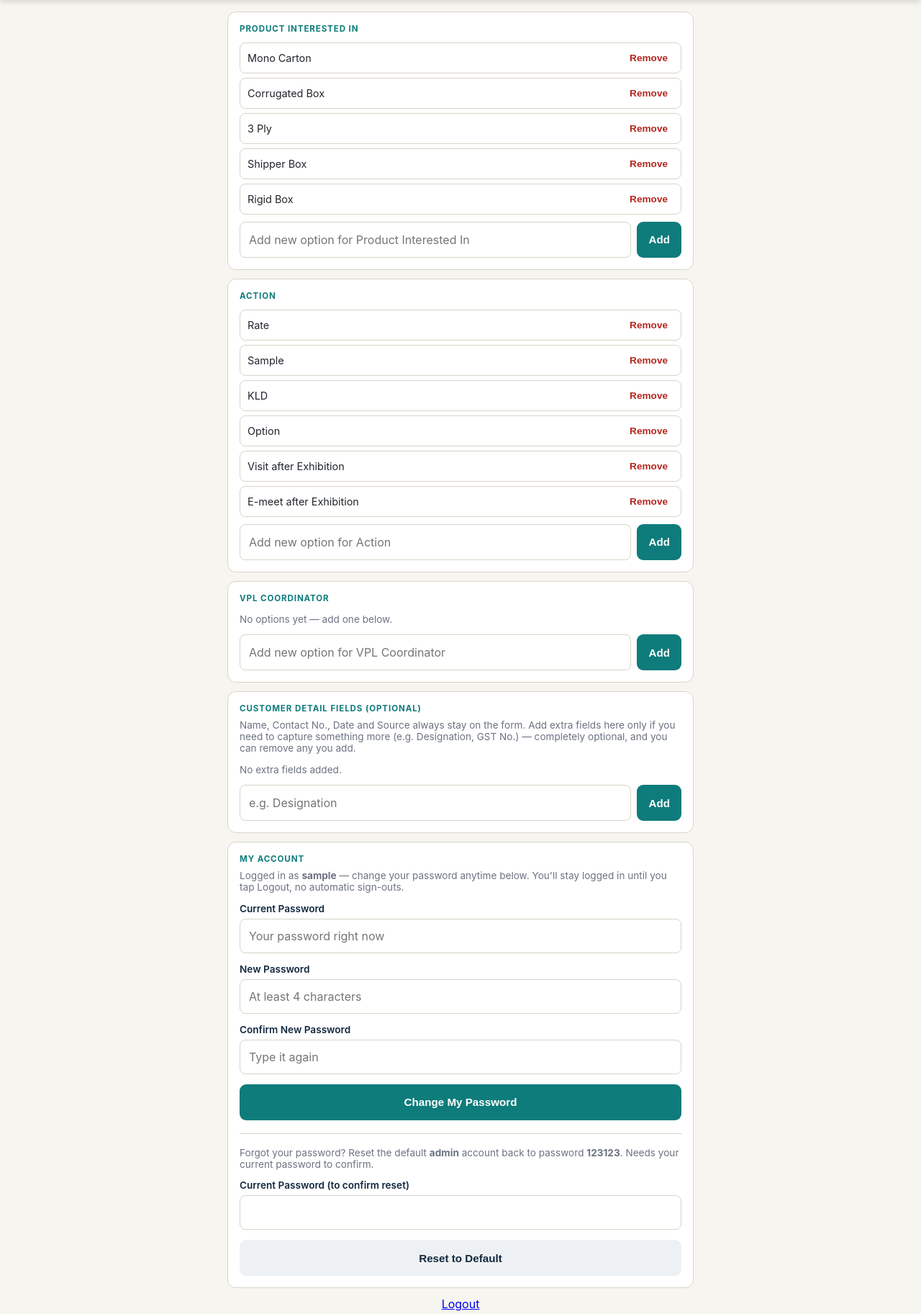
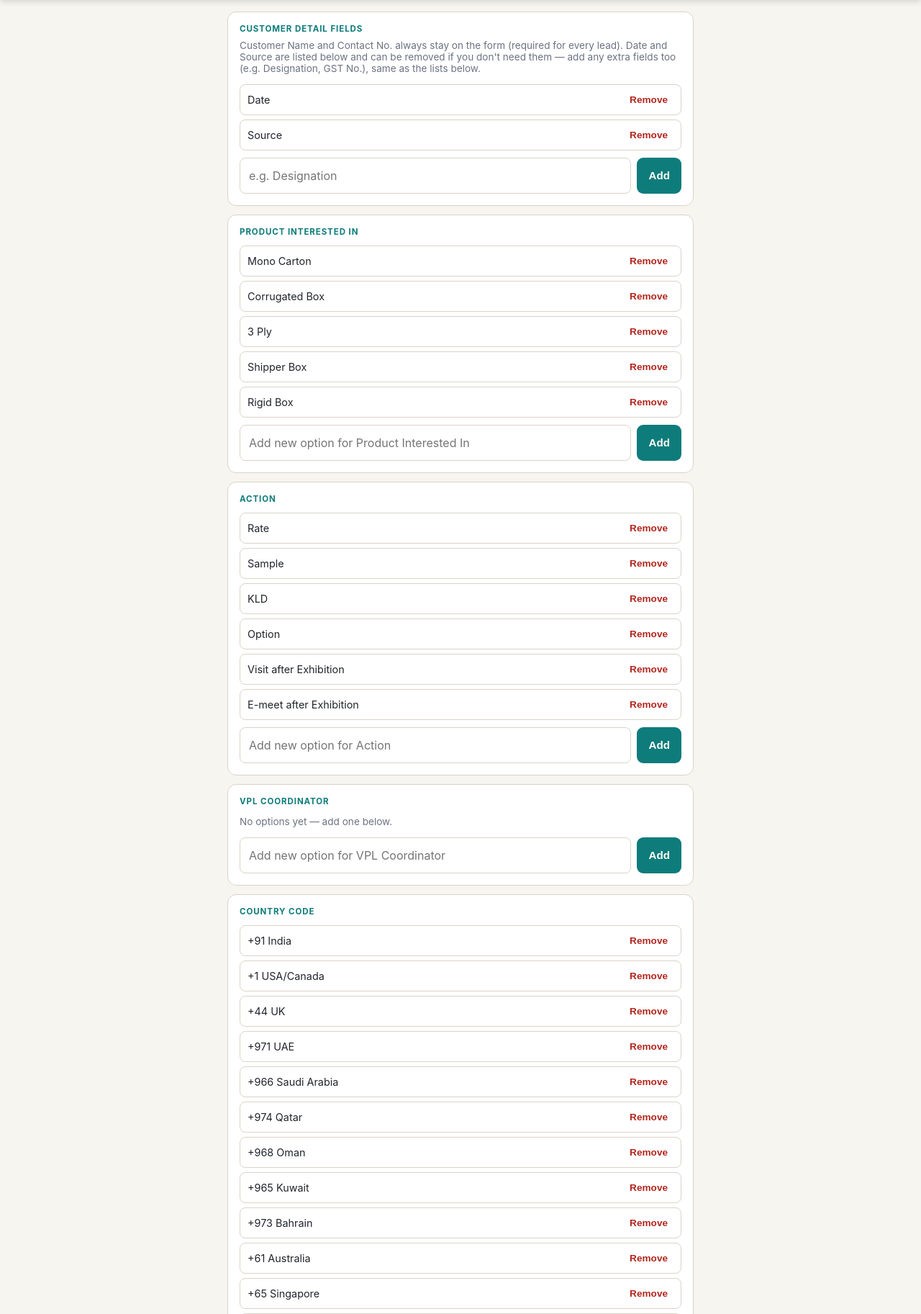
Before and after one commit to rdtechsolutionservices-dot/hrms-software, a Flask app: page /settings in a window 1280 px wide. Shown: the part 127-1952 px from the top of the page at 72% size. Run offline with Flask 3, Linux system fonts and the light colour scheme; the visitor is signed in with stand-in values (Sample User, id 1); data comes from the database, SQL or seed files in the repository; data that the repository does not hold is empty; parts of the project's set-up code (start-up, migrations or seed data) failed here and were passed over.

Commit message:
HRMS Update 15-07-2026

```diff
--- a/app.py
+++ b/app.py
@@ -59,17 +59,32 @@ DEFAULT_ADMIN_PASSWORD = os.environ.get("VPL_ADMIN_PASSWORD", "123123")
 FIELD_PRODUCT_TYPES = "product_types"
 FIELD_ACTIONS = "actions"
 FIELD_COORDINATOR = "vpl_coordinator"
+FIELD_COUNTRY_CODE = "country_codes"
+
+# used as the default pre-selected option in the Country Code dropdown
+DEFAULT_COUNTRY_CODE_VALUE = "+91 India"
 
 DEFAULT_OPTIONS = {
     FIELD_PRODUCT_TYPES: ["Mono Carton", "Corrugated Box", "3 Ply", "Shipper Box", "Rigid Box"],
     FIELD_ACTIONS: ["Rate", "Sample", "KLD", "Option", "Visit after Exhibition", "E-meet after Exhibition"],
     FIELD_COORDINATOR: [],  # left empty on purpose - add your team's names via Master Settings
+    FIELD_COUNTRY_CODE: [
+        DEFAULT_COUNTRY_CODE_VALUE, "+1 USA/Canada", "+44 UK", "+971 UAE", "+966 Saudi Arabia",
+        "+974 Qatar", "+968 Oman", "+965 Kuwait", "+973 Bahrain", "+61 Australia",
+        "+65 Singapore", "+60 Malaysia", "+66 Thailand", "+62 Indonesia", "+63 Philippines",
+        "+86 China", "+81 Japan", "+82 South Korea", "+92 Pakistan", "+880 Bangladesh",
+        "+94 Sri Lanka", "+977 Nepal", "+95 Myanmar", "+49 Germany", "+33 France",
+        "+39 Italy", "+34 Spain", "+31 Netherlands", "+46 Sweden", "+41 Switzerland",
+        "+7 Russia", "+27 South Africa", "+234 Nigeria", "+254 Kenya", "+20 Egypt",
+        "+55 Brazil", "+52 Mexico", "+54 Argentina", "+64 New Zealand", "+353 Ireland",
+    ],
 }
 
 FIELD_LABELS = {
     FIELD_PRODUCT_TYPES: "Product Interested In",
     FIELD_ACTIONS: "Action",
     FIELD_COORDINATOR: "VPL Coordinator",
+    FIELD_COUNTRY_CODE: "Country Code",
 }
 
 EXPORT_HEADERS = [
@@ -159,6 +174,35 @@ def init_db():
             );
         """)
 
+        # migration: add sort_order if this is an existing DB from before
+        # Date/Source were folded into the custom fields list
+        cf_cols = [row[1] for row in conn.execute("PRAGMA table_info(custom_fields)").fetchall()]
+        if "sort_order" not in cf_cols:
+            conn.execute("ALTER TABLE custom_fields ADD COLUMN sort_order INTEGER;")
+            # preserve the relative order fields were originally added in,
+            # offset so Date/Source (order 0 and 1, pinned below) stay on top
+            conn.execute("UPDATE custom_fields SET sort_order = id + 100 WHERE sort_order IS NULL;")
+
+        # Date and Source used to be fixed, hardcoded fields. They now live
+        # in this same removable/addable list, pinned to the top (sort_order
+        # 0 and 1) whether this is a brand new DB or an upgrade from an
+        # older one that already has other custom fields.
+        now = datetime.now().strftime("%Y-%m-%d %H:%M:%S")
+        for pinned_label, pinned_order in (("Date", 0), ("Source", 1)):
+            existing_row = conn.execute(
+                "SELECT id FROM custom_fields WHERE label = ? COLLATE NOCASE", (pinned_label,)
+            ).fetchone()
+            if existing_row:
+                conn.execute(
+                    "UPDATE custom_fields SET sort_order = ? WHERE id = ?",
+                    (pinned_order, existing_row[0]),
+                )
+            else:
+                conn.execute(
+                    "INSERT INTO custom_fields (label, created_at, sort_order) VALUES (?, ?, ?)",
+                    (pinned_label, now, pinned_order),
+                )
+
         conn.execute("""
             CREATE TABLE IF NOT EXISTS field_options (
                 id INTEGER PRIMARY KEY AUTOINCREMENT,
@@ -220,8 +264,19 @@ def get_options(field_key):
 
 def get_custom_fields():
     db = get_db()
-    rows = db.execute("SELECT id, label FROM custom_fields ORDER BY id ASC").fetchall()
+    rows = db.execute(
+        "SELECT id, label FROM custom_fields ORDER BY sort_order ASC, id ASC"
+    ).fetchall()
     return [dict(r) for r in rows]
+
+
+def get_default_country_code(options):
+    """Pre-select India if present, else fall back to the first option in
+    the (Master-Settings-editable) list, else empty if the list is empty."""
+    for opt in options:
+        if opt["value"] == DEFAULT_COUNTRY_CODE_VALUE:
+            return opt["value"]
+    return options[0]["value"] if options else ""
 
 
 def parse_custom_data(raw):
@@ -313,6 +368,7 @@ def index():
     except Exception:
         total = None
 
+    country_code_options = get_options(FIELD_COUNTRY_CODE)
     return render_template(
         "index.html",
         today=today,
@@ -321,6 +377,8 @@ def index():
         action_options=get_options(FIELD_ACTIONS),
         coordinator_options=get_options(FIELD_COORDINATOR),
         custom_fields=get_custom_fields(),
+        country_code_options=country_code_options,
+        default_country_code=get_default_country_code(country_code_options),
     )
 
 
@@ -329,29 +387,44 @@ def save_lead():
     try:
         form = request.form
         name = clean(form.get("name"))
-        contact = clean(form.get("contact"))
+        country_code_raw = clean(form.get("country_code"))
+        contact_number = clean(form.get("contact_number"))
 
         errors = {}
         if not name:
             errors["name"] = "Customer name is required."
-        if not contact:
-            errors["contact"] = "Contact number is required."
+        if not contact_number:
+            errors["contact_number"] = "Contact number is required."
+        elif not contact_number.isdigit() or len(contact_number) != 10:
+            errors["contact_number"] = "Contact number must be exactly 10 digits."
         if errors:
             return jsonify({"ok": False, "errors": errors}), 400
 
+        # store just the numeric prefix (e.g. "+91") together with the
+        # 10-digit number, so the contact column stays a single clean value
+        country_code_prefix = country_code_raw.split(" ")[0] if country_code_raw else ""
+        contact = f"{country_code_prefix} {contact_number}".strip()
+
         custom_fields = get_custom_fields()
         custom_data = {}
+        entry_date_value = ""
+        source_value = ""
         for field in custom_fields:
             value = clean(form.get(f"custom_{field['id']}"))
-            if value:
+            label_lower = field["label"].strip().lower()
+            if label_lower == "date":
+                entry_date_value = value
+            elif label_lower == "source":
+                source_value = value
+            elif value:
                 custom_data[field["label"]] = value
 
         record = {
             "uid": "L" + datetime.now().strftime("%Y%m%d%H%M%S") + "-" + uuid.uuid4().hex[:6],
             "name": name,
             "contact": contact,
-            "entry_date": clean(form.get("entry_date")),
-            "source": clean(form.get("source")),
+            "entry_date": entry_date_value,
+            "source": source_value,
             "product_types": join_multi(form, "product_types"),
             "product_description": clean(form.get("product_description")),
             "dimensions": clean(form.get("dimensions")),
@@ -391,11 +464,13 @@ def save_lead():
 # ---------------------------------------------------------------------------
 
 @app.route("/leads")
+@login_required
 def leads_page():
     return render_template("leads.html")
 
 
 @app.route("/api/leads")
+@login_required
 def api_leads():
     try:
         q = clean(request.args.get("q", ""))
@@ -425,6 +500,24 @@ def api_leads():
     except Exception:
         app.logger.exception("Failed to fetch leads")
         return jsonify({"ok": False, "error": "Could not load leads."}), 500
+
+
+@app.route("/api/leads/delete", methods=["POST"])
+@login_required
+def api_delete_lead():
+    try:
+        lead_id = request.form.get("id", type=int)
+        if not lead_id:
+            return jsonify({"ok": False, "error": "Invalid request."}), 400
+
+        db = get_db()
+        db.execute("DELETE FROM leads WHERE id = ?", (lead_id,))
+        db.commit()
+
+        return jsonify({"ok": True})
+    except Exception:
+        app.logger.exception("Failed to delete lead")
+        return jsonify({"ok": False, "error": "Server error. Please try again."}), 500
 
 
 # ---------------------------------------------------------------------------
@@ -467,6 +560,7 @@ def build_export_data(rows):
 
 
 @app.route("/export/csv")
+@login_required
 def export_csv():
     try:
         q = clean(request.args.get("q", ""))
@@ -493,6 +587,7 @@ def export_csv():
 
 
 @app.route("/export/xlsx")
+@login_required
 def export_xlsx():
     try:
         from openpyxl import Workbook
@@ -585,6 +680,8 @@ def settings_page():
          "options": get_options(FIELD_ACTIONS)},
         {"key": FIELD_COORDINATOR, "label": FIELD_LABELS[FIELD_COORDINATOR],
          "options": get_options(FIELD_COORDINATOR)},
+        {"key": FIELD_COUNTRY_CODE, "label": FIELD_LABELS[FIELD_COUNTRY_CODE],
+         "options": get_options(FIELD_COUNTRY_CODE)},
     ]
     return render_template(
         "settings.html",
@@ -664,7 +761,7 @@ def settings_reset_admin():
         return jsonify({"ok": False, "error": "Server error. Please try again."}), 500
 
 
-VALID_FIELD_KEYS = {FIELD_PRODUCT_TYPES, FIELD_ACTIONS, FIELD_COORDINATOR}
+VALID_FIELD_KEYS = {FIELD_PRODUCT_TYPES, FIELD_ACTIONS, FIELD_COORDINATOR, FIELD_COUNTRY_CODE}
 
 
 @app.route("/settings/api/add", methods=["POST"])
@@ -728,10 +825,19 @@ def settings_add_custom_field():
             return jsonify({"ok": False, "error": "Field name is too long."}), 400
 
         db = get_db()
+        label_lower = label.strip().lower()
+        if label_lower == "date":
+            order = 0
+        elif label_lower == "source":
+            order = 1
+        else:
+            max_order = db.execute("SELECT COALESCE(MAX(sort_order), 1) AS m FROM custom_fields").fetchone()["m"]
+            order = max_order + 1
+
         try:
             db.execute(
-                "INSERT INTO custom_fields (label, created_at) VALUES (?, ?)",
-                (label, datetime.now().strftime("%Y-%m-%d %H:%M:%S")),
+                "INSERT INTO custom_fields (label, created_at, sort_order) VALUES (?, ?, ?)",
+                (label, datetime.now().strftime("%Y-%m-%d %H:%M:%S"), order),
             )
             db.commit()
         except sqlite3.IntegrityError:
--- a/static/style.css
+++ b/static/style.css
@@ -81,6 +81,9 @@ textarea{resize:vertical;min-height:64px;}
 .chk input{width:20px;height:20px;flex-shrink:0;}
 .chk.checked{border-color:var(--teal);background:#eef8f7;}
 .other-row{display:flex;gap:8px;align-items:center;margin-top:6px;}
+.phone-row{display:flex;gap:8px;}
+.phone-row select{flex:0 0 42%;min-width:0;}
+.phone-row input{flex:1;min-width:0;}
 .err{color:var(--danger);font-size:.78rem;margin-top:4px;display:none;}
 .field.invalid input{border-color:var(--danger);}
 .field.invalid .err{display:block;}
--- a/templates/settings.html
+++ b/templates/settings.html
@@ -35,6 +35,31 @@
 </header>
 
 <main>
+  <div class="card">
+    <h2>Customer Detail Fields</h2>
+    <p style="color:var(--muted);font-size:.85rem;margin-top:-4px;">
+      Customer Name and Contact No. always stay on the form (required for
+      every lead). Date and Source are listed below and can be removed if
+      you don't need them — add any extra fields too (e.g. Designation,
+      GST No.), same as the lists below.
+    </p>
+    <div id="list-customfields" style="margin-top:10px;">
+      {% for cf in custom_fields %}
+      <div class="option-row" id="cf-{{ cf.id }}">
+        <span>{{ cf.label }}</span>
+        <button class="del-btn" onclick="deleteCustomField({{ cf.id }})">Remove</button>
+      </div>
+      {% endfor %}
+      {% if custom_fields|length == 0 %}
+      <p style="color:var(--muted);font-size:.85rem;" id="empty-customfields">No fields added.</p>
+      {% endif %}
+    </div>
+    <div class="add-row">
+      <input type="text" id="input-customfield" placeholder="e.g. Designation">
+      <button class="btn btn-primary" onclick="addCustomField()">Add</button>
+    </div>
+  </div>
+
   {% for field in fields %}
   <div class="card">
     <h2>{{ field.label }}</h2>
@@ -55,31 +80,6 @@
     </div>
   </div>
   {% endfor %}
-
-  <div class="card">
-    <h2>Customer Detail Fields (Optional)</h2>
-    <p style="color:var(--muted);font-size:.85rem;margin-top:-4px;">
-      Name, Contact No., Date and Source always stay on the form. Add extra
-      fields here only if you need to capture something more (e.g.
-      Designation, GST No.) — completely optional, and you can remove any
-      you add.
-    </p>
-    <div id="list-customfields" style="margin-top:10px;">
-      {% for cf in custom_fields %}
-      <div class="option-row" id="cf-{{ cf.id }}">
-        <span>{{ cf.label }}</span>
-        <button class="del-btn" onclick="deleteCustomField({{ cf.id }})">Remove</button>
-      </div>
-      {% endfor %}
-      {% if custom_fields|length == 0 %}
-      <p style="color:var(--muted);font-size:.85rem;" id="empty-customfields">No extra fields added.</p>
-      {% endif %}
-    </div>
-    <div class="add-row">
-      <input type="text" id="input-customfield" placeholder="e.g. Designation">
-      <button class="btn btn-primary" onclick="addCustomField()">Add</button>
-    </div>
-  </div>
 
   <div class="card">
     <h2>My Account</h2>
```
Also changed, not shown: templates/index.html (+27 -14 lines), templates/leads.html (+33 -1 lines), README.md.
